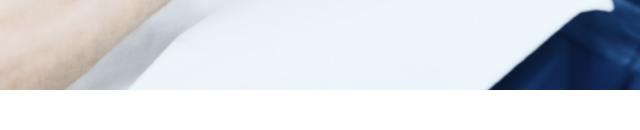
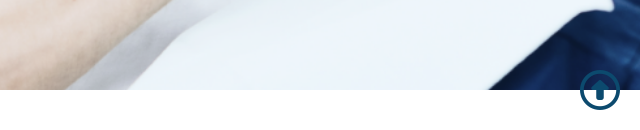
Before and after one commit to DahaChikina5404/hospital, a plain HTML site: page index.html in a window 1280 px wide. Shown: the part 670-800 px from the top of the page, 640-1280 px from the left. Drawn offline with nearby package versions, Linux system fonts and the light colour scheme.

Commit message:
Добавлена книпока ВВЕРХ

```diff
--- a/index.html
+++ b/index.html
@@ -56,7 +56,7 @@
 	<div class="content">
 			<div>
 				<div class="hero_title">
-					<h1 class="hero_title__text_black">Стомотологическая</h1>
+					<h1 class="hero_title__text_black" id="hero">Стомотологическая</h1>
 					<h1 class="hero_title__text_black">клиника</h1>
 					<h1 class="hero_title__text_blue">Dento Plus</h1>
 				</div>
@@ -73,7 +73,7 @@
 
 <!-- Наши услуги: три картинки со стрелками -->
 
-				<div class="container">
+				<div class="content">
 					<h2 class="services_title" id="services">НАШИ УСЛУГИ</h2>
 				</div>
 
@@ -344,5 +344,9 @@
 					<p>Политика конфиденциальности</p>
 				</div>
 			</footer>
+
+<!-- Кнопка ВВЕРХ -->
+
+			<a class="scroll_up" href="#hero"><i class="fa-regular fa-circle-up"></i></a>
 	</body>
 </html>
--- a/styles.css
+++ b/styles.css
@@ -624,6 +624,17 @@ html, a {
 }
 
 
+/* Кнопка ВВЕРХ */
+
+.scroll_up {
+     font-size: 40px;
+     color: #0c4a6e;
+     position: fixed;
+     right: 20px;
+     bottom: 20px;
+
+}
+
 @media (max-width: 600px) {
         .footer__modular_grid {
                 flex-direction: column;
--- a/styles_doctors.css
+++ b/styles_doctors.css
@@ -323,6 +323,18 @@ html, a {
 }
 
 
+/* Кнопка ВВЕРХ */
+
+.scroll_up {
+        font-size: 40px;
+        color: #0c4a6e;
+        position: fixed;
+        right: 20px;
+        bottom: 20px;
+
+}
+
+
 @media (max-width: 600px) {
         .footer__modular_grid {
                 flex-direction: column;
--- a/styles_therapy.css
+++ b/styles_therapy.css
@@ -541,6 +541,17 @@ html, a {
     border-right: 2px solid #075985;
 }
 
+/* Кнопка ВВЕРХ */
+
+.scroll_up {
+        font-size: 40px;
+        color: #0c4a6e;
+        position: fixed;
+        right: 20px;
+        bottom: 20px;
+
+}
+
 
 @media (max-width: 600px) {
         .footer__modular_grid {
```
Also changed, not shown: doctors.html (+5 -1 lines), therapy.html (+6 -3 lines).
